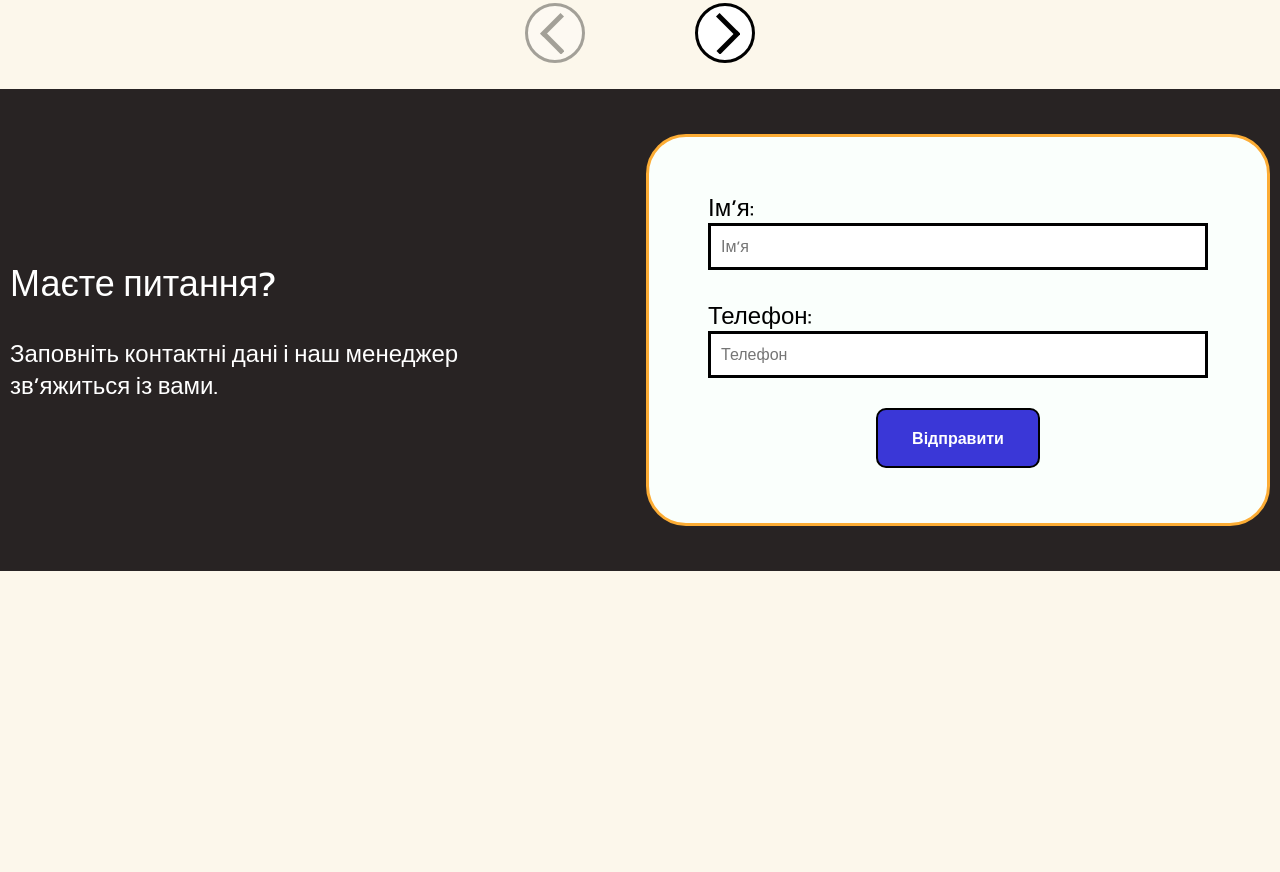
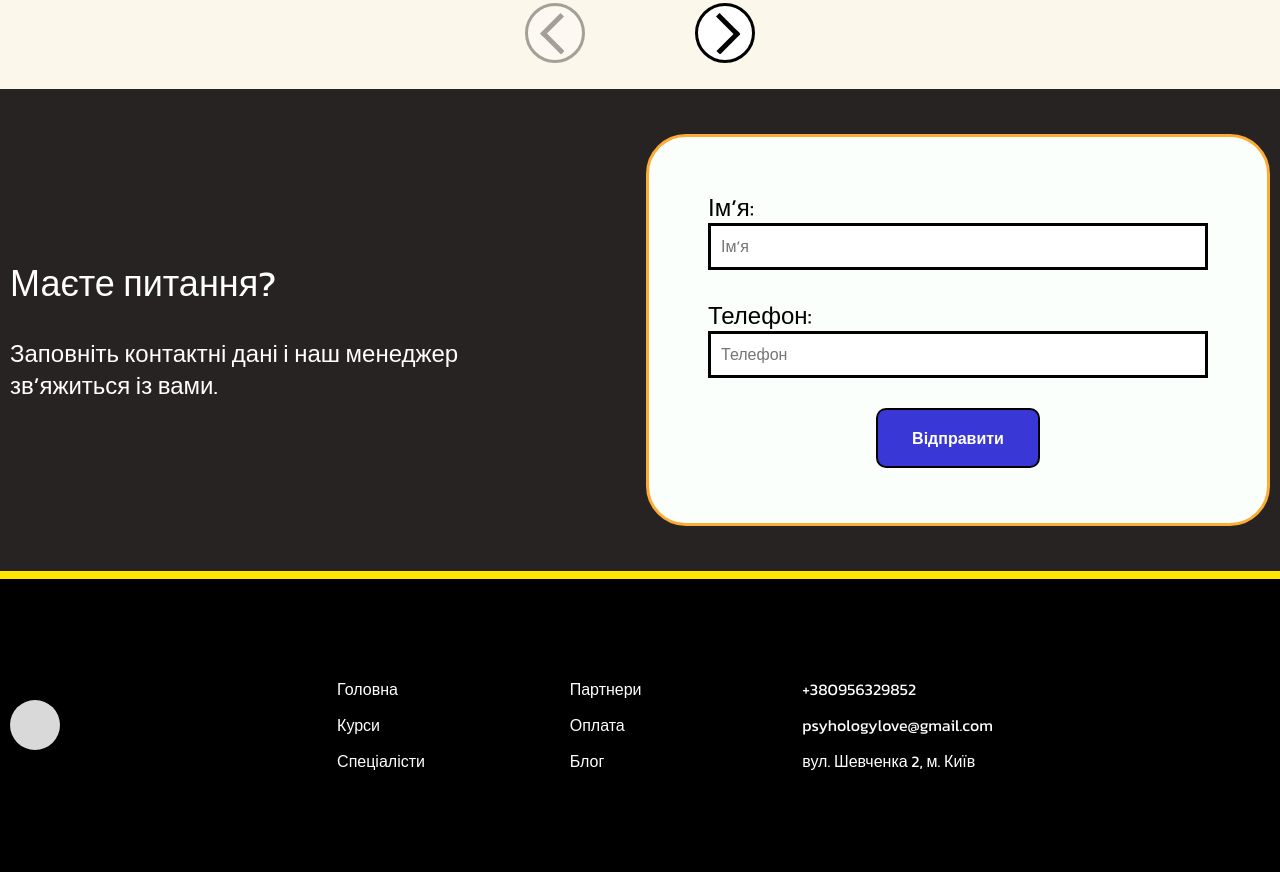
Before and after one commit to KanishVlad/relationship_courses, a website: page app/index.html in a window 1280 px wide. Shown: the part 4936-5808 px from the top of the page. Before the commit the page ends 5507 px from the top, so only its background shows below. Drawn offline with nearby package versions, Linux system fonts and the light colour scheme; files that its build step writes are made by us from their sources.

Commit message:
create footer  section

```diff
--- a/app/index.html
+++ b/app/index.html
@@ -458,7 +458,7 @@
               Телефон:
               <input class="form__input" type="text" placeholder="Телефон">
             </label>
-            <button class="form__btn btn" type="submit" >
+            <button class="form__btn btn" type="submit">
               Відправити
             </button>
           </form>
@@ -466,9 +466,67 @@
       </div>
     </section>
 
-
+    <div class="border border--yellow"></div>
 
   </main>
+
+  <footer class="footer">
+    <div class="container footer__container">
+      <a href="#" class="logo footer__logo">
+        <img class="logo-img" src="images/logo.svg" alt="">
+      </a>
+      <ul class="footer__items">
+        <li class="footer__item">
+          <a class="footer__link" href="#">
+            Головна
+          </a>
+        </li>
+        <li class="footer__item">
+          <a class="footer__link" href="#">
+            Партнери
+          </a>
+        </li>
+        <li class="footer__item">
+          <a class="footer__link" href="tel::380956329852">
+            +380956329852
+          </a>
+        </li>
+        <li class="footer__item">
+          <a class="footer__link" href="#">
+            Курси
+          </a>
+        </li>
+        <li class="footer__item">
+          <a class="footer__link" href="#">
+            Оплата
+          </a>
+        </li>
+        <li class="footer__item">
+          <a class="footer__link" href="#">
+            psyhologylove@gmail.com
+          </a>
+        </li>
+
+        <li class="footer__item">
+          <a class="footer__link" href="#">
+            Спеціалісти
+          </a>
+        </li>
+
+        <li class="footer__item">
+          <a class="footer__link" href="#">
+            Блог
+          </a>
+        </li>
+
+        <li class="footer__item">
+          <a class="footer__link" href="#">
+            вул. Шевченка 2, м. Київ
+          </a>
+        </li>
+      </ul>
+    </div>
+  </footer>
 
   <script src="https://cdn.jsdelivr.net/npm/swiper@11/swiper-bundle.min.js"></script>
   <script src="js/main.js"></script>
--- a/app/scss/_global.scss
+++ b/app/scss/_global.scss
@@ -25,6 +25,10 @@ body {
 .border {
   height: 8px;
   background-color: $text-dark;
+
+  &--yellow {
+    background-color: $border-yellow;
+  }
 }
 
 .section {
--- a/app/scss/_vars.scss
+++ b/app/scss/_vars.scss
@@ -10,3 +10,4 @@ $data-color: #F64A00;
 $card-pink: #FFE3E3;
 $bg-form: #282323;
 $form-color: #FAFFFC;
+$border-yellow: #FFE500;
--- /dev/null
+++ b/app/scss/components/_footer.scss
@@ -0,0 +1,23 @@
+.footer {
+
+  padding: 100px 0;
+  background-color: $text-dark;
+
+
+  &__container {
+    display: flex;
+    align-items: center;
+  }
+
+  &__items {
+    display: grid;
+    grid-template-columns: repeat(3, 2fr);
+    gap: 15px 42px;
+    margin: 0 auto;
+  }
+
+  &__link {
+    color: $text-white;
+    font-size: 16px;
+  }
+}
--- a/app/scss/style.scss
+++ b/app/scss/style.scss
@@ -11,3 +11,4 @@
 @import 'components/courses';
 @import 'components/reviews';
 @import 'components/question';
+@import 'components/footer';
```
